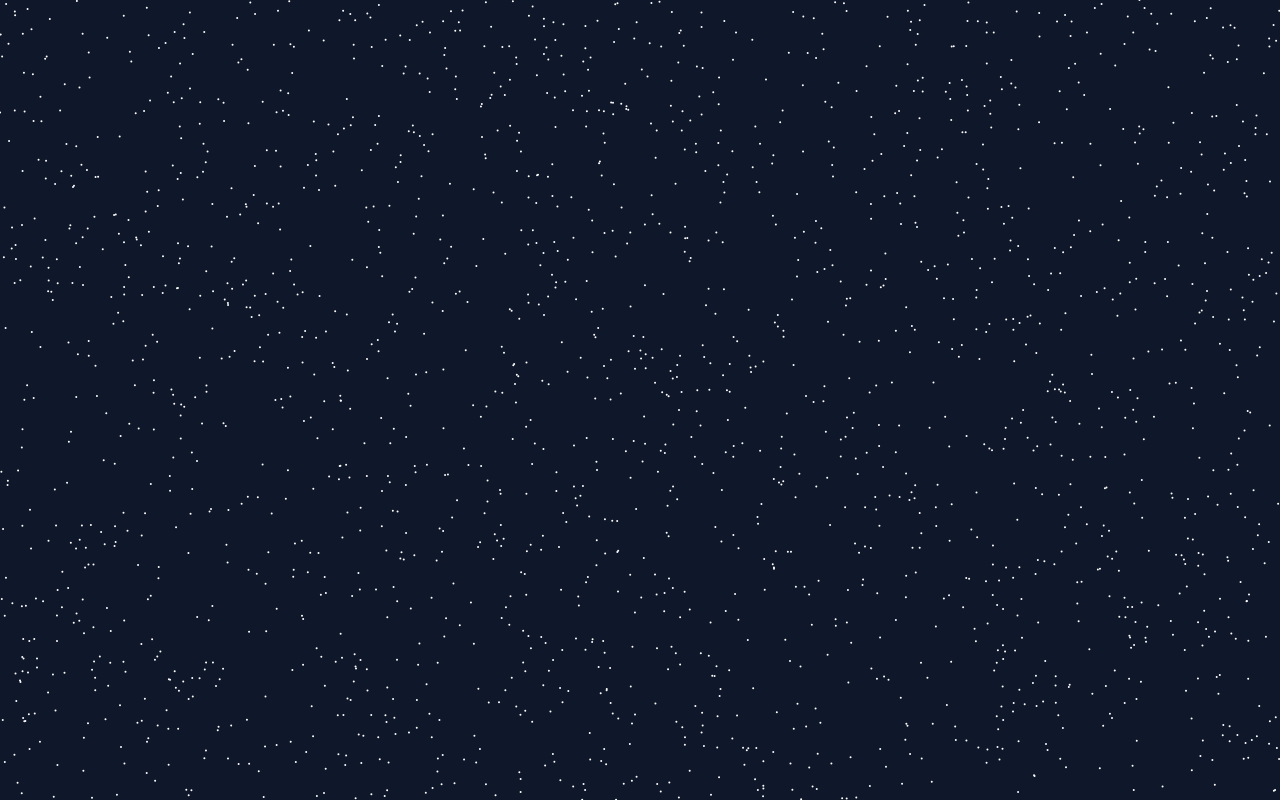
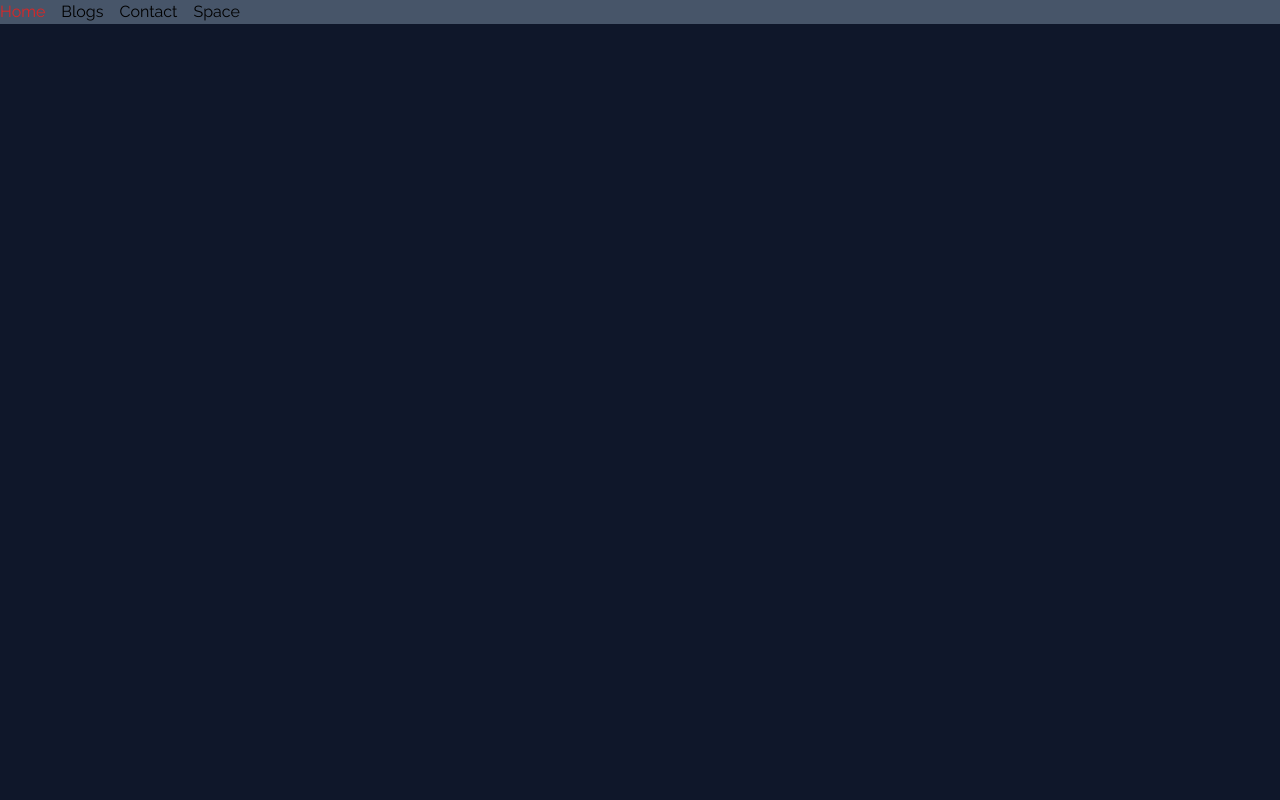
Before and after one commit to rkrasiy/portfolio-dev, a React (Create React App) app: page / in a window 1280 px wide. Built offline with nearby package versions, Linux system fonts and the light colour scheme; a web font is replaced by a local one.

Commit message:
add react router

```diff
--- a/package.json
+++ b/package.json
@@ -39,6 +39,7 @@
     "devDependencies": {
         "autoprefixer": "^10.4.12",
         "postcss": "^8.4.16",
+        "react-router-dom": "^6.6.1",
         "tailwindcss": "^3.1.8"
     }
 }
--- a/src/components/navbar.js
+++ b/src/components/navbar.js
@@ -1,15 +1,54 @@
+import { NavLink } from "react-router-dom"
+
 
 export default function Navbar(props){
+
+    const menu = [
+        {title: "Home", path: "/", id:"1"},
+        {title: "Blogs", path: "/blogs",id: "2"},
+        {title: "Contact", path: "/contact", id: "3"},
+        {title: "Space", path: "space", id: "4"},
+    ]
+
+    const activeClassName = "text-red-600"
     return (
-        <nav ref={props.dom} className="sticky top-0 left-0 bg-slate-600">
-            <div className="container mx-auto p-2">
+        <nav ref={props.dom} className="fixed top-0 left-0 w-full bg-slate-600">
+            <div className="container mx-auto">
                 <ul className="flex items-center gap-4">
-                    <li>Home</li>
-                    <li>About</li>
-                    <li>Portfolio</li>
-                    <li>Contact</li>
+                    {menu.map( item => {
+                        return <li key={item.id} >
+                            <NavLink
+                                to={item.path}
+                                className={
+                                    ({ isActive }) => isActive ? activeClassName : undefined
+                                }>
+                                {item.title}</NavLink>
+                        </li>
+                    })}
                 </ul>
             </div>
         </nav>
     )
 }
+
+/*
+*
+<li className="p-2">
+                        <Link to="/">Home</Link>
+                    </li>
+                    <li className="p-2">
+                        <Link to="/blogs">Blogs</Link>
+                    </li>
+                    <li className="p-2">
+                        <Link to="/contact">Contact</Link>
+                    </li>
+                    <li className="group hover:bg-gray-500 p-2 pr-6 dropdown-item">
+                        <span>Canvas</span>
+                        <i className="rotate-[-225deg] group-hover:rotate-[-135deg] transition-all translate-y-[5px] translate-x-2 origin-center"></i>
+                        <div className="group-hover:block hidden absolute bg-slate-300 p-4 left-0 top-full min-w-full">
+                            <ul>
+                                <li><Link to="/space" >Space</Link></li>
+                            </ul>
+                        </div>
+                    </li>
+*/
--- a/src/index.css
+++ b/src/index.css
@@ -6,7 +6,17 @@
     body {
         @apply bg-slate-900
     }
-    canvas {
-        /* @apply w-full h-screen */
+    .dropdown-item {
+        position: relative;
+    }
+    .dropdown-item i{
+        border-width: 8px;
+        border-style: solid;
+        border-color: red;
+        border-right-color: transparent;
+        width: 8px;
+        border-left-width: 0;
+        border-bottom: none;
+        position: absolute;
     }
 }
--- a/src/index.js
+++ b/src/index.js
@@ -1,13 +1,26 @@
 import React from 'react';
 import ReactDOM from 'react-dom/client';
+import { BrowserRouter, Routes, Route } from "react-router-dom";
 import './index.css';
 import App from './App';
+import Space from './pages/space';
+import Home from './pages/home';
+import NoPage from './pages/no-page';
+import Layout from './pages/layout';
 import reportWebVitals from './reportWebVitals';
 
 const root = ReactDOM.createRoot(document.getElementById('root'));
 root.render(
     <React.StrictMode>
-        <App />
+        <BrowserRouter>
+            <Routes>
+                <Route path="/" element={<Layout />}>
+                <Route index element={<Home />} />
+                <Route path="/space" element={<Space />} />
+                <Route path="*" element={<NoPage />} />
+                </Route>
+            </Routes>
+        </BrowserRouter>
     </React.StrictMode>
 );
 
--- /dev/null
+++ b/src/pages/home.js
@@ -0,0 +1,7 @@
+export default function Home() {
+    return (
+        <div className="App">
+          HOME page
+        </div>
+    );
+}
--- /dev/null
+++ b/src/pages/layout.js
@@ -0,0 +1,15 @@
+import { Outlet, Link } from "react-router-dom";
+import Navbar from "../components/navbar";
+
+const Layout = () => {
+    return (
+        <>
+            <Navbar />
+            <main>
+                <Outlet />
+            </main>
+        </>
+    )
+};
+
+export default Layout;
--- /dev/null
+++ b/src/pages/no-page.js
@@ -0,0 +1,7 @@
+export default function NoPage() {
+    return (
+        <div className="App">
+          No page
+        </div>
+    );
+}
--- /dev/null
+++ b/src/pages/space.js
@@ -0,0 +1,80 @@
+import Canvas from "../components/canvas/canvas";
+import  { useEffect } from "react";
+
+export default function Space () {
+
+    //const [particles, setParticles] = useState([])
+    const particles = [];
+    const text = "Ruslan";
+
+    useEffect(()=>{
+        for(let i = 0; i < 1000; i++){
+            const x = Math.random() * window.innerWidth;
+            const y = Math.random() * window.innerHeight;
+            const particle = {
+                x: x,
+                y: y,
+                size: 3,
+                baseX: x,
+                baseY: y,
+                density: (Math.random() * 30) + 1
+            }
+            particles.push(particle)
+        }
+
+    })
+
+
+    const mouse = {
+        x: null,
+        y: null,
+        radius: 150
+    }
+
+    const mouseMoveHandler = (e) => {
+        mouse.x = e.clientX;
+        mouse.y = e.clientY;
+    }
+
+    const draw = (ctx, frameCount) => {
+        for(let particle of particles){
+
+            if(mouse.x){
+                let dx = mouse.x - particle.x;
+                let dy = mouse.y - particle.y;
+                let distance = Math.sqrt( dx * dx + dy * dy);
+                let forceDirectionX = dx / distance;
+                let forceDirectionY = dy / distance;
+
+
+                let maxDistance = mouse.radius;
+                let force = (maxDistance - distance) / maxDistance;
+                let directionX = forceDirectionX * force * particle.density;
+                let directionY = forceDirectionY * force * particle.density;
+
+                if(distance < mouse.radius) {
+                    particle.x -= directionX;
+                    particle.y -= directionY;
+                }else{
+                    if(particle.x !== particle.baseX){
+                        const dx = particle.x - particle.baseX;
+                        particle.x -= dx/5;
+                    }
+                    if(particle.y !== particle.baseY){
+                        const dy = particle.y - particle.baseY;
+                        particle.y -= dy/5;
+                    }
+                }
+            }
+
+            ctx.beginPath();
+            ctx.fillStyle = "white";
+            ctx.arc(particle.x, particle.y, 1, 0, Math.PI * 2);
+            ctx.fill();
+        }
+    }
+
+    return <div  onMouseMove={mouseMoveHandler} className="overflow-hidden max-h-screen">
+            <Canvas draw={draw}/>
+        </div>
+}
```
Also changed, not shown: 1 other file (tests, documents, lock files or other folders).
